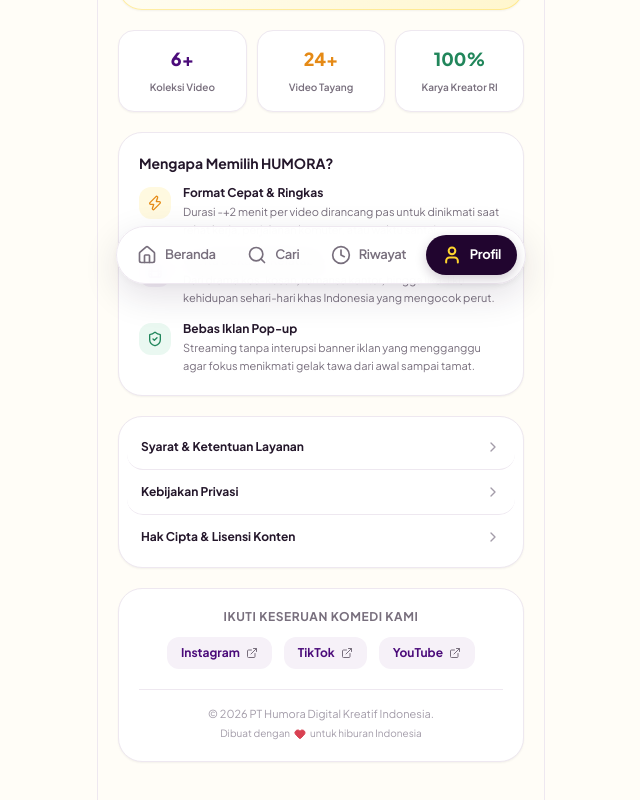
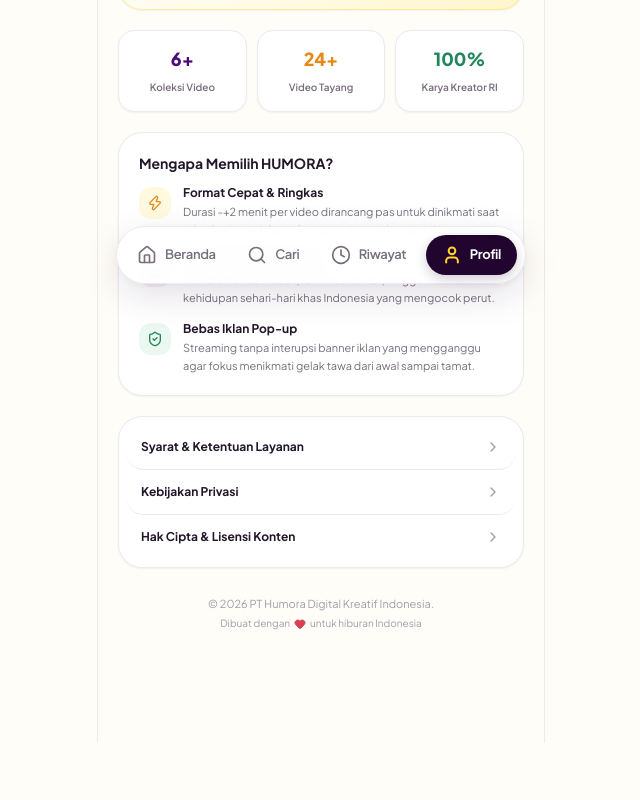
Before and after one commit to ardhikaxx/fe-mobile-humora, a Next.js app: page /profile/about in a window 1280 px wide. Shown: the part 504-1304 px from the top of the page, without its empty margins (319-959 px from the left). After the commit the page ends 1247 px from the top, so only its background shows below. Built offline with nearby package versions, Linux system fonts and the light colour scheme.

Commit message:
chore: remove social media section from about page

```diff
--- a/app/profile/about/page.tsx
+++ b/app/profile/about/page.tsx
@@ -6,7 +6,6 @@
   Heart,
   ShieldCheck,
   Zap,
-  ExternalLink,
   ChevronRight,
 } from 'lucide-react';
 import { AppHeader } from '../../../components/layout/AppHeader';
@@ -142,36 +141,12 @@
           </button>
         </div>
 
-        {/* SOCIAL MEDIA & COMMUNITY */}
-        <div className="bg-white rounded-3xl p-5 border border-[#EEE8F0] shadow-xs text-center">
-          <h2 className="text-xs font-bold text-[#786F7D] uppercase tracking-wider mb-3">
-            Ikuti Keseruan Komedi Kami
-          </h2>
-
-          <div className="flex justify-center items-center gap-3">
-            {[
-              { label: 'Instagram', handle: '@humora.id' },
-              { label: 'TikTok', handle: '@humorashort' },
-              { label: 'YouTube', handle: 'Humora Series' },
-            ].map((soc) => (
-              <button
-                key={soc.label}
-                type="button"
-                onClick={() => showToast(`Membuka ${soc.label} ${soc.handle}...`)}
-                className="px-3.5 py-2 rounded-xl bg-[#F6F1F8] hover:bg-[#EAE0EE] text-xs font-bold text-[#4B0B7A] transition-all active:scale-95 flex items-center gap-1.5"
-              >
-                <span>{soc.label}</span>
-                <ExternalLink className="w-3 h-3 text-[#786F7D]" />
-              </button>
-            ))}
-          </div>
-
-          <div className="mt-5 pt-4 border-t border-[#EEE8F0] text-[11px] text-[#A39CA9] flex flex-col items-center gap-1">
-            <p>© 2026 PT Humora Digital Kreatif Indonesia.</p>
-            <p className="flex items-center gap-1 text-[10px]">
-              Dibuat dengan <Heart className="w-3 h-3 text-[#D94152] fill-current" /> untuk hiburan Indonesia
-            </p>
-          </div>
+        {/* FOOTER INFO */}
+        <div className="text-center pt-2 pb-4 text-[11px] text-[#A39CA9] flex flex-col items-center gap-1">
+          <p>© 2026 PT Humora Digital Kreatif Indonesia.</p>
+          <p className="flex items-center gap-1 text-[10px]">
+            Dibuat dengan <Heart className="w-3 h-3 text-[#D94152] fill-current" /> untuk hiburan Indonesia
+          </p>
         </div>
       </div>
     </div>
```
